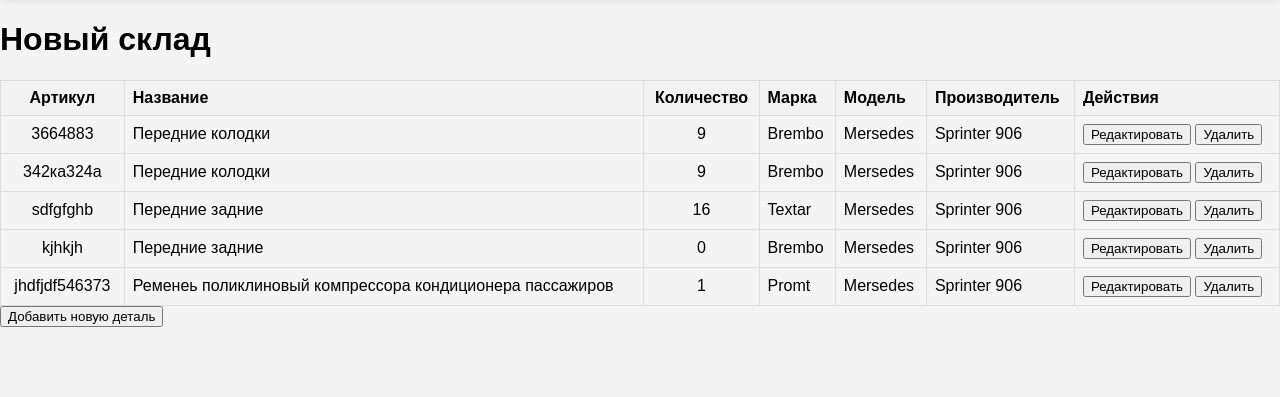
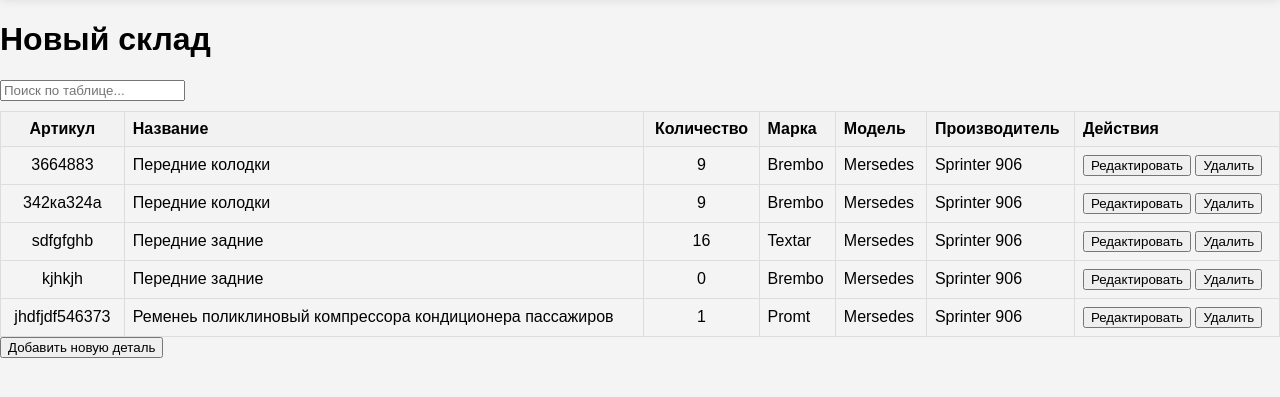
Before and after one commit to kollisey1418/MediteranExpress_First_BD, a Django app: page /warehouse-new/ in a window 1280 px wide. Shown: the part 48-445 px from the top of the page. Run offline with Django 5.2, Linux system fonts and the light colour scheme; data comes from the database, SQL or seed files in the repository.

Commit message:
Добавлен поиск по таблицы

```diff
--- a/main/templates/main/warehouse_new.html
+++ b/main/templates/main/warehouse_new.html
@@ -23,10 +23,18 @@
     .center-text {
         text-align: center;
     }
+    .search-container {
+        margin-bottom: 10px;
+    }
 </style>
 
 <h1>Новый склад</h1>
-<table>
+
+<div class="search-container">
+    <input type="text" id="searchInput" placeholder="Поиск по таблице...">
+</div>
+
+<table id="warehouseTable">
     <thead>
         <tr>
             <th class="center-text">Артикул</th>
@@ -171,5 +179,28 @@ document.getElementById('editItemForm').addEventListener('submit', function(even
         alert('Ошибка при изменении детали: ' + error.message);
     });
 });
+
+// Функция поиска
+document.getElementById('searchInput').addEventListener('keyup', function() {
+    var input, filter, table, tr, td, i, j, txtValue;
+    input = document.getElementById('searchInput');
+    filter = input.value.toLowerCase();
+    table = document.getElementById('warehouseTable');
+    tr = table.getElementsByTagName('tr');
+
+    for (i = 1; i < tr.length; i++) {
+        tr[i].style.display = 'none'; // Скрываем строку по умолчанию
+        td = tr[i].getElementsByTagName('td');
+        for (j = 0; j < td.length; j++) {
+            if (td[j]) {
+                txtValue = td[j].textContent || td[j].innerText;
+                if (txtValue.toLowerCase().indexOf(filter) > -1) {
+                    tr[i].style.display = '';
+                    break; // Если найдена совпадающая ячейка, показываем строку и прекращаем проверку других ячеек
+                }
+            }
+        }
+    }
+});
 </script>
 {% endblock %}
```
